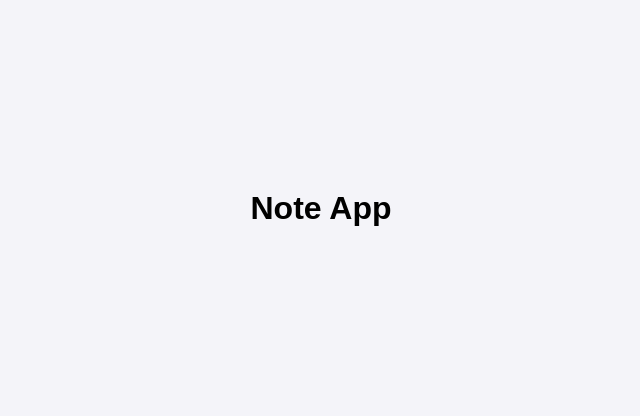
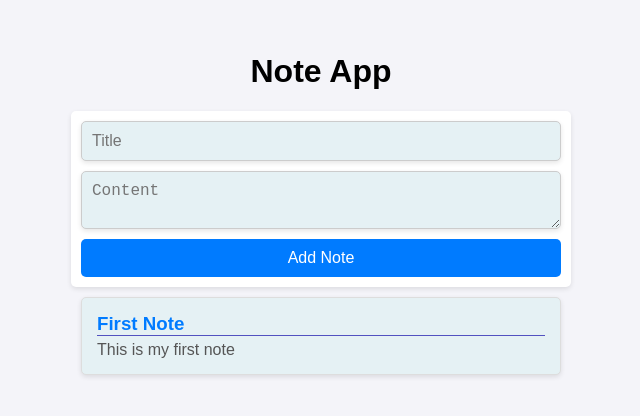
Before and after one commit to SkillBrain-com/exam-fe-30.10.24, a React (Create React App) app: page /gijga_maria_claudia in a window 1280 px wide. Before the commit this address had no page. Shown: the part 192-608 px from the top of the page, without its empty margins (319-959 px from the left). Built offline with nearby package versions, Linux system fonts and the light colour scheme.

Commit message:
gijga-maria-claudia

```diff
--- a/src/App.js
+++ b/src/App.js
@@ -1,15 +1,17 @@
 import React from "react";
 import MentorNotes from "./pages/mentor/AddNotes";
+import StudentNotes from "./pages/gijga_maria_claudia/AddNotes";
 import { BrowserRouter as Router, Route, Routes } from "react-router-dom";
 import "./App.css";
 
 function App() {
   return (
     <Router>
-      <div className='App'>
+      <div className="App">
         <h1>Note App</h1>
         <Routes>
-          <Route path='/' element={<MentorNotes />} />
+          <Route path="/" element={<MentorNotes />} />
+          <Route path="/gijga_maria_claudia" element={<StudentNotes />} />
           {/* Add your route here */}
         </Routes>
       </div>
--- /dev/null
+++ b/src/pages/gijga_maria_claudia/AddNote.css
@@ -0,0 +1,16 @@
+.title-input {
+  background-color: #e5f1f4;
+  box-shadow: 0 2px 5px rgba(0, 0, 0, 0.1);
+  padding: 10px;
+  margin-bottom: 10px;
+}
+.content-input {
+  background-color: #e5f1f4;
+  box-shadow: 0 2px 5px rgba(0, 0, 0, 0.1);
+  padding: 10px;
+  margin-bottom: 10px;
+}
+
+.submit-button:hover{
+  background-color:  #6a00ff;
+}
--- /dev/null
+++ b/src/pages/gijga_maria_claudia/AddNote.js
@@ -0,0 +1,45 @@
+import React, { useState } from "react";
+import "./AddNote.css";
+import NoteList from "./NoteList";
+
+function AddNote() {
+  const [title, setTitle] = useState("");
+  const [content, setContent] = useState("");
+  const [notes, setNotes] = useState([]);
+
+  const handleSubmit = (e) => {
+    e.preventDefault();
+    if (title && content) {
+      const newNote = { title, content };
+      setNotes([...notes, newNote]);
+      setTitle("");
+      setContent("");
+    }
+  };
+
+  return (
+    <div className="container-input">
+      <form onSubmit={handleSubmit} className="add-note-form">
+        <input
+          className="title-input"
+          type="text"
+          placeholder="Title"
+          value={title}
+          onChange={(e) => setTitle(e.target.value)}
+        />
+        <textarea
+          className="content-input"
+          placeholder="Content"
+          value={content}
+          onChange={(e) => setContent(e.target.value)}
+        />
+        <button className="submit-button" type="submit">
+          Add Note
+        </button>
+      </form>
+      <NoteList notes={notes} />
+    </div>
+  );
+}
+
+export default AddNote;
--- /dev/null
+++ b/src/pages/gijga_maria_claudia/AddNotes.js
@@ -0,0 +1,19 @@
+import React from "react";
+import AddNote from "./AddNote";
+import NoteCard from "./NoteCard";
+
+const initialNote = {
+  title: "First Note",
+  content: "This is my first note",
+};
+
+function StudentNotes() {
+  return (
+    <div>
+      <AddNote />
+      <NoteCard title={initialNote.title} content={initialNote.content} />
+    </div>
+  );
+}
+
+export default StudentNotes;
--- /dev/null
+++ b/src/pages/gijga_maria_claudia/NoteCard.css
@@ -0,0 +1,24 @@
+.note {
+    background-color:  #e5f1f4;
+    border: 1px solid #ddd;
+    border-radius: 5px;
+    padding: 15px;
+    margin: 10px;
+    box-shadow: 0 2px 5px rgba(0, 0, 0, 0.1);
+    transition: transform 0.2s;
+  }
+
+  .note:hover {
+    transform: scale(1.02);
+  }
+
+  .note h3 {
+    margin: 0;
+    color: #007bff;
+    border-bottom:1px solid #5252c0;
+  }
+
+  .note p {
+    margin: 5px 0 0;
+    color: #555;
+  }
--- a/src/components/NoteCard.js
+++ b/src/pages/gijga_maria_claudia/NoteCard.js
@@ -1,8 +1,9 @@
 import React from "react";
+import "./NoteCard.css";
 
 function NoteCard({ title, content }) {
   return (
-    <div className='note'>
+    <div className="note">
       <h3>{title}</h3>
       <p>{content}</p>
     </div>
--- /dev/null
+++ b/src/pages/gijga_maria_claudia/NoteList.css
@@ -0,0 +1,4 @@
+.note-list{
+    display: grid;
+    gap: 10px;
+}
--- /dev/null
+++ b/src/pages/gijga_maria_claudia/NoteList.js
@@ -0,0 +1,14 @@
+import React from "react";
+import NoteCard from "./NoteCard";
+import "./NoteList.css";
+function NoteList({ notes }) {
+  return (
+    <div className="note-list">
+      {notes.map((note, index) => (
+        <NoteCard key={index} title={note.title} content={note.content} />
+      ))}
+    </div>
+  );
+}
+
+export default NoteList;
```
